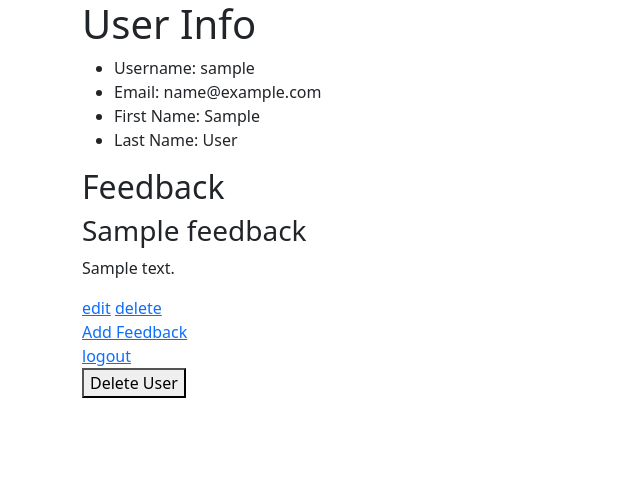
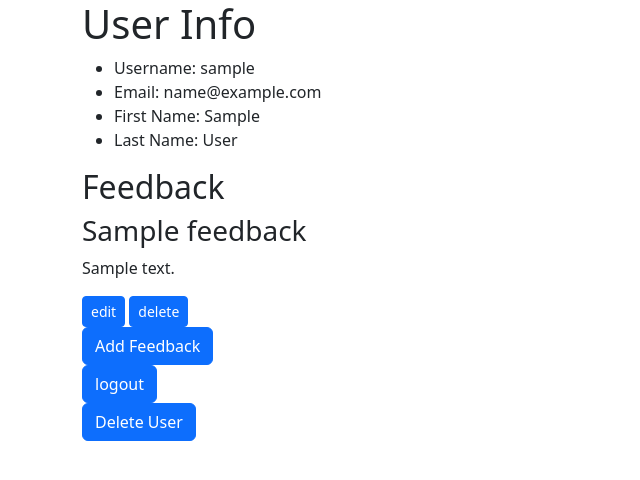
Before and after one commit to reginaaa8/flask-authentication-authorization, a Flask app: a page that uses templates/user_info.html in a window 1280 px wide. Shown: the top 480 px of the page, without its empty margins (0-640 px from the left). Run offline with Flask 3, Linux system fonts and the light colour scheme; the visitor is signed in with stand-in values (Sample User, id 1); tables that the repository leaves empty hold one stand-in row (values such as "Sample post").

Commit message:
added bootstrap styles to user info page

```diff
--- a/templates/user_info.html
+++ b/templates/user_info.html
@@ -15,18 +15,18 @@
     {% for feedback in user.feedback %}
     <h3>{{ feedback.title }}</h3>
     <p>{{ feedback.content}}</p>
-    <a href="">edit</a> <a href="">delete</a>
+    <a href="" class="btn btn-primary btn-sm">edit</a> <a href="" class="btn btn-primary btn-sm">delete</a>
     {% endfor %}
 </div>
 
 <div>
-    <a href="/users/{{ user.username }}/feedback/add">Add Feedback</a>
+    <a href="/users/{{ user.username }}/feedback/add" class="btn btn-primary">Add Feedback</a>
 </div>
 <div>
-    <a href="/logout">logout</a>
+    <a href="/logout" class="btn btn-primary">logout</a>
 </div>
     <form action="/users/{{ user.username }}/delete" method="POST">
-        <button>Delete User</button>
+        <button class="btn btn-primary">Delete User</button>
     </form>
 </div>
 
```
